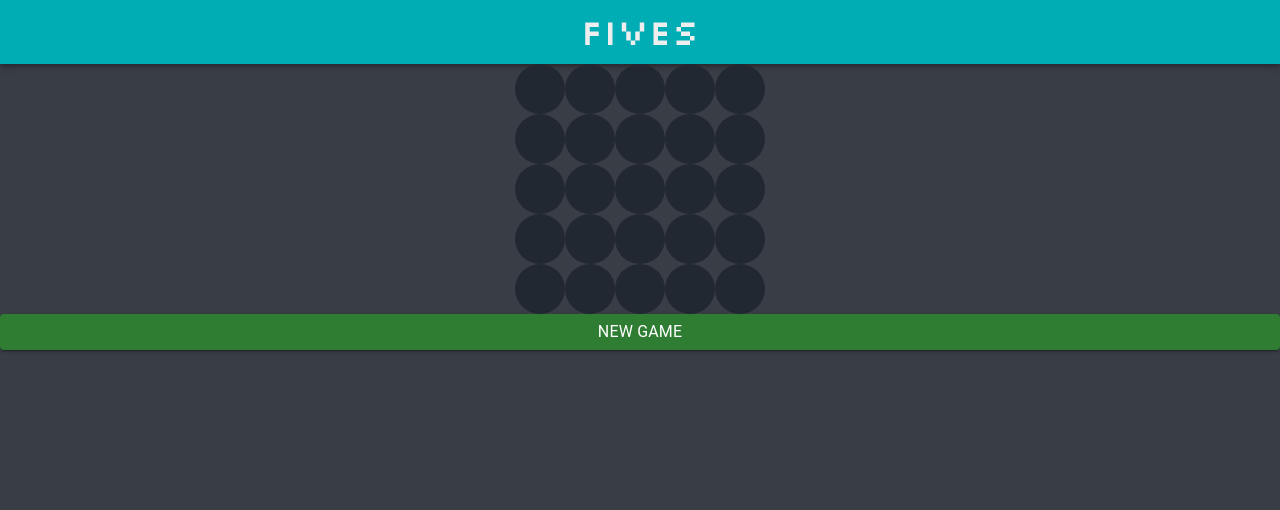
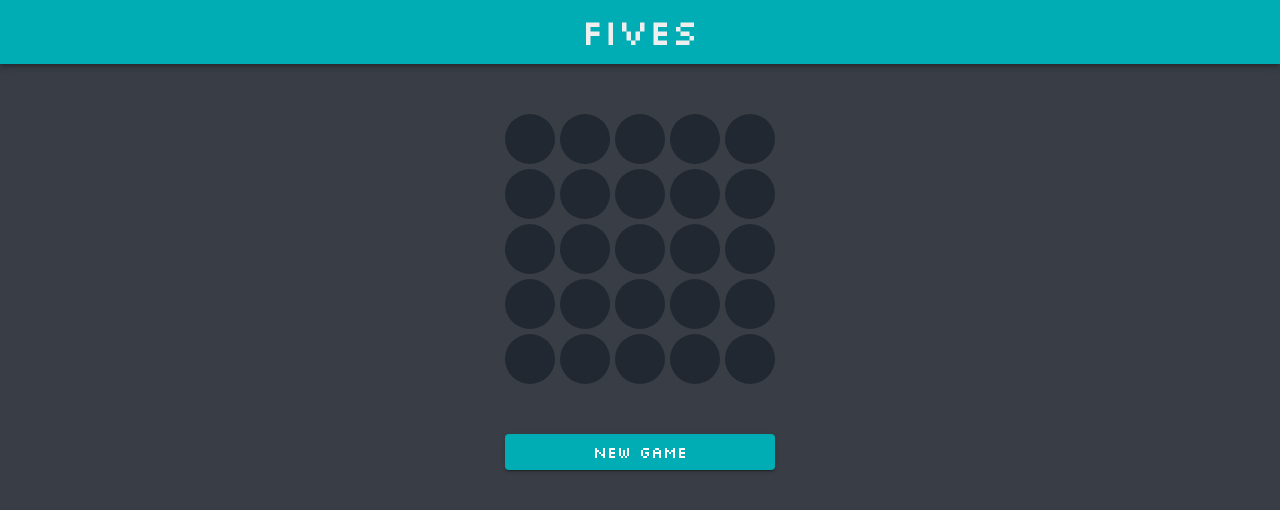
Before and after one commit to yaylinda/react-fives, a React (Create React App) app: page / in a window 1280 px wide. Shown: the top 510 px of the page. Built offline with nearby package versions, Linux system fonts and the light colour scheme.

Commit message:
fixing colors and fonts

```diff
--- a/package.json
+++ b/package.json
@@ -13,6 +13,7 @@
     "@types/node": "^16.11.49",
     "@types/react": "^18.0.17",
     "@types/react-dom": "^18.0.6",
+    "classnames": "^2.3.1",
     "react": "^18.2.0",
     "react-dom": "^18.2.0",
     "react-scripts": "5.0.1",
--- a/src/App.css
+++ b/src/App.css
@@ -10,7 +10,14 @@
 
 .headerText {
   color: #EEEEEE;
-  font-family: Silkscreen!important;
   font-size: 36px!important;
   text-align: center;
 }
+
+.button {
+  width: 270px;
+  align-self: center;
+  background-color: #00ADB5!important;
+  color: #EEEEEE;
+  font-size: 36px!important;
+}
--- a/src/App.tsx
+++ b/src/App.tsx
@@ -5,9 +5,21 @@ import { useEffect } from "react";
 import useGameStore from "./gameStore";
 import { convertKeyCodeToDirection } from "./utils";
 import Button from "@mui/material/Button";
-import { AppBar, Toolbar, Typography } from "@mui/material";
+import {
+  AppBar,
+  createTheme,
+  ThemeProvider,
+  Toolbar,
+  Typography,
+} from "@mui/material";
 
 const ANIMATION_DURATION = 250;
+
+const theme = createTheme({
+  typography: {
+    fontFamily: ["Silkscreen"].join(","),
+  },
+});
 
 function App() {
   const { hasStarted, move, newGame } = useGameStore();
@@ -45,6 +57,7 @@ function App() {
   }, [throttledHandleKeyDown]);
 
   return (
+    <ThemeProvider theme={theme}>
       <div className="app">
         <AppBar className="appBar" position="static">
           <Toolbar>
@@ -60,11 +73,17 @@ function App() {
         </AppBar>
         <Board />
         {!hasStarted && (
-        <Button variant="contained" color="success" onClick={newGame}>
+          <Button
+            className="button"
+            variant="contained"
+            color="success"
+            onClick={newGame}
+          >
             <Typography>New Game</Typography>
           </Button>
         )}
       </div>
+    </ThemeProvider>
   );
 }
 
--- a/src/Board.css
+++ b/src/Board.css
@@ -2,11 +2,15 @@
   display: flex;
   flex-direction: column;
   align-items: center;
+  margin-top: 50px;
+  margin-bottom: 50px;
+  gap: 5px;
 }
 
 .row {
   display: flex;
   flex-direction: row;
+  gap: 5px;
 }
 
 .cell {
--- a/src/Tile.css
+++ b/src/Tile.css
@@ -2,10 +2,23 @@
   height: 42px;
   width: 42px;
   border-radius: 50%;
-  border: 4px solid black; /* TODO - other border colors */
   display: flex;
   justify-content: center;
   align-items: center;
   text-align: center;
   font-size: 30px;
 }
+
+.tile_2 {
+  height: 50px;
+  width: 50px;
+  background-color: #00ADB5;
+  color: #EEEEEE;
+}
+
+.tile_3 {
+  height: 50px;
+  width: 50px;
+  background-color: #C5E99B;
+  color: #222831;
+}
--- a/src/Tile.tsx
+++ b/src/Tile.tsx
@@ -1,12 +1,13 @@
 import { CellData } from "./types";
 import "./Tile.css";
+import classNames from "classnames";
 
 function Tile({ value }: CellData) {
   if (!value) {
     return null;
   }
 
-  return <div className="tile">{value}</div>;
+  return <div className={classNames("tile", `tile_${value}`)}>{value}</div>;
 }
 
 export default Tile;
--- a/src/utils.ts
+++ b/src/utils.ts
@@ -2,6 +2,9 @@ import { CellData, MoveDirection } from "./types";
 
 export const NUM_ROWS = 5;
 export const NUM_COLS = 5;
+
+export const START_NUM_2 = 2;
+export const START_NUM_3 = 3;
 
 /**
  *
@@ -52,5 +55,7 @@ export const randomCol = () => Math.floor(Math.random() * NUM_COLS);
  * @returns
  */
 export const randomCellValue = () => {
-  return 2; // TODO - implement distribution
+  return (
+    Math.floor(Math.random() * (START_NUM_3 - START_NUM_2 + 1)) + START_NUM_2
+  ); // TODO - implement distribution
 };
```
Also changed, not shown: 1 other file (tests, documents, lock files or other folders). Lines whose indentation alone changed are shown as unchanged.
